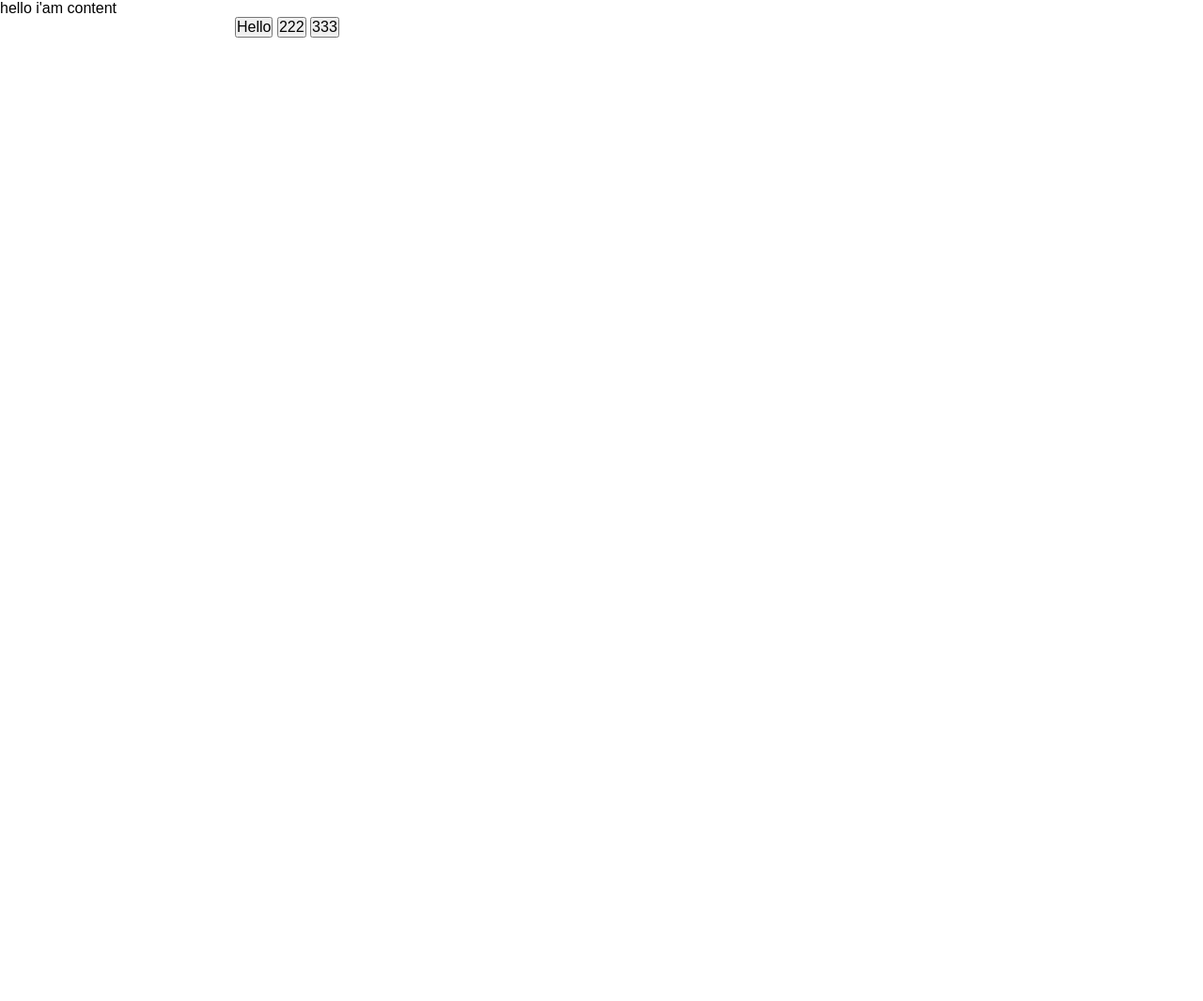
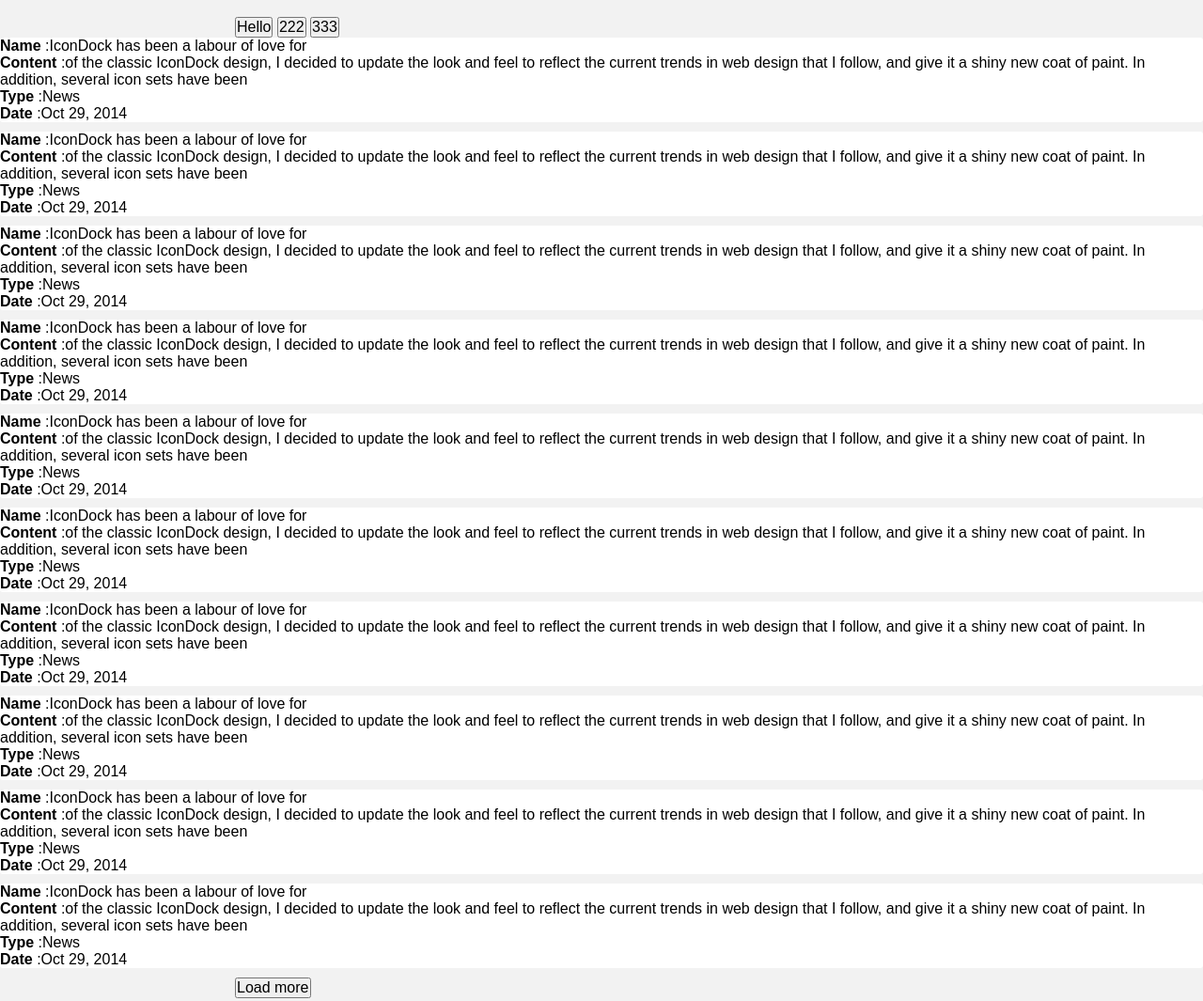
Before and after one commit to thinhit/vMobile, a plain HTML site: page index.html in a window 1280 px wide. Shown: the whole page at 94% size. Before the commit the page ends 800 px from the top, so only its background shows below. Drawn offline with Linux system fonts and the light colour scheme.

Commit message:
update data

```diff
--- a/index.html
+++ b/index.html
@@ -7,6 +7,9 @@
     <title></title>
 </head>
 <style>
+    body{
+        background:#f2f2f2;
+    }
     #myMenu ul li {
         list-style-type: none;
         list-style-position: inside;
@@ -43,6 +46,19 @@
         transform: translate3d(0, 0, 0);
         z-index: 100;
     }
+    my-content{
+        margin:10px;
+        overflow: hidden;
+    }
+
+    .item{
+        width:100%;
+        background:white;
+        border-radius: 3px;
+        margin-bottom:10px;
+
+
+    }
 </style>
 <body ng-app="ThinhApp">
 <div ng-controller="MainCtrl">
@@ -59,11 +75,26 @@
     </my-menu>
 
     <my-content>
-        hello i'am content
+
         <div style="margin-left:250px;">
             <button close-menu>Hello</button>
             <button close-menu>222</button>
             <button close-menu>333</button>
+        </div>
+        <div class="list">
+            <div class="item" ng-repeat="item in datasource" >
+                <p><b>Name</b> :{{item.name}}</p>
+                <p><b>Content </b>:{{item.content}}</p>
+                <p><b>Type </b>:{{item.type}}</p>
+                <p><b>Date </b>:{{item.date | date}}</p>
+
+            </div>
+
+            <div style="margin-left:250px;">
+                <button ng-click="loadMore()">Load more</button>
+
+
+            </div>
         </div>
     </my-content>
 
--- a/scripts/app.js
+++ b/scripts/app.js
@@ -2,9 +2,80 @@
     .controller('MainCtrl', function ($scope){
         console.log('MainCtrl', 'start ', true);
         $scope.nav = 'hello world';
-        //eventType, cb, $element[0]
+        $scope.datasource = [
+            {
+                name: 'IconDock has been a labour of love for ',
+                content: 'of the classic IconDock design, I decided to update the look and feel to reflect the current trends in web design that I follow, and give it a shiny new coat of paint. In addition, several icon sets have been',
+                date: new Date(),
+                type:'News'
+            },
+            {
+                name: 'IconDock has been a labour of love for ',
+                content: 'of the classic IconDock design, I decided to update the look and feel to reflect the current trends in web design that I follow, and give it a shiny new coat of paint. In addition, several icon sets have been',
+                date: new Date(),
+                type:'News'
+            },
+            {
+                name: 'IconDock has been a labour of love for ',
+                content: 'of the classic IconDock design, I decided to update the look and feel to reflect the current trends in web design that I follow, and give it a shiny new coat of paint. In addition, several icon sets have been',
+                date: new Date(),
+                type:'News'
+            },
+            {
+                name: 'IconDock has been a labour of love for ',
+                content: 'of the classic IconDock design, I decided to update the look and feel to reflect the current trends in web design that I follow, and give it a shiny new coat of paint. In addition, several icon sets have been',
+                date: new Date(),
+                type:'News'
+            },
+            {
+                name: 'IconDock has been a labour of love for ',
+                content: 'of the classic IconDock design, I decided to update the look and feel to reflect the current trends in web design that I follow, and give it a shiny new coat of paint. In addition, several icon sets have been',
+                date: new Date(),
+                type:'News'
+            },
+            {
+                name: 'IconDock has been a labour of love for ',
+                content: 'of the classic IconDock design, I decided to update the look and feel to reflect the current trends in web design that I follow, and give it a shiny new coat of paint. In addition, several icon sets have been',
+                date: new Date(),
+                type:'News'
+            },
+            {
+                name: 'IconDock has been a labour of love for ',
+                content: 'of the classic IconDock design, I decided to update the look and feel to reflect the current trends in web design that I follow, and give it a shiny new coat of paint. In addition, several icon sets have been',
+                date: new Date(),
+                type:'News'
+            },
+            {
+                name: 'IconDock has been a labour of love for ',
+                content: 'of the classic IconDock design, I decided to update the look and feel to reflect the current trends in web design that I follow, and give it a shiny new coat of paint. In addition, several icon sets have been',
+                date: new Date(),
+                type:'News'
+            },
+            {
+                name: 'IconDock has been a labour of love for ',
+                content: 'of the classic IconDock design, I decided to update the look and feel to reflect the current trends in web design that I follow, and give it a shiny new coat of paint. In addition, several icon sets have been',
+                date: new Date(),
+                type:'News'
+            },
+            {
+                name: 'IconDock has been a labour of love for ',
+                content: 'of the classic IconDock design, I decided to update the look and feel to reflect the current trends in web design that I follow, and give it a shiny new coat of paint. In addition, several icon sets have been',
+                date: new Date(),
+                type:'News'
+            }
+        ]
 
+        $scope.loadMore = function (){
+            for(var i=0 ; i< 20; i++){
+                $scope.datasource.push({
+                    name: 'IconDock has been a labour of love for ',
+                    content: 'of the classic IconDock design, I decided to update the look and feel to reflect the current trends in web design that I follow, and give it a shiny new coat of paint. In addition, several icon sets have been',
+                    date: new Date(),
+                    type:'News'
+                });
+            }
 
+        }
         ionic.onGesture('swipe', function ($event){
             console.log($event);
         }, document.getElementsByTagName('nav')[0]);
```
